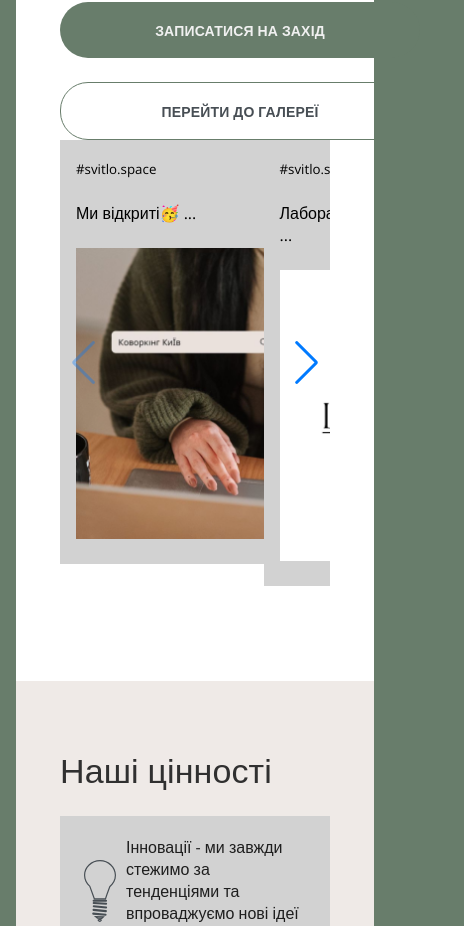
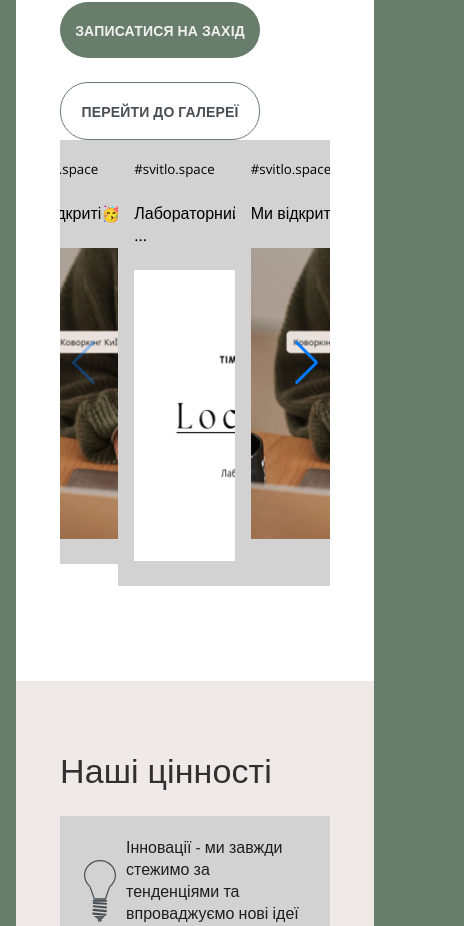
Before and after one commit to kubrakkirill/svitlo, a React (Create React App) app in the folder frontend/: page /about in a window 390 px wide. Shown: the part 1458-2384 px from the top of the page, 464 px wide, since content can reach past the window. Built offline with nearby package versions, Linux system fonts and the light colour scheme; the HTML template or start-up script is replaced by a standard one.

Commit message:
add some changes

```diff
--- a/frontend/src/Components/Button/Button.css
+++ b/frontend/src/Components/Button/Button.css
@@ -1,6 +1,7 @@
 .button{
     font-family: 'Open Sans', sans-serif;
-    padding: 17.5px 0;width: 360px;
+    padding: 17.5px 0;
+    width: 360px;
     text-align: center;
     font-weight: 600;
     font-size: 14px;
@@ -28,3 +29,13 @@
     color: #F0F0F0;
     background: #556658;
 }
+@media (max-width: 1350px) {
+    .button{
+        width: 300px;
+    }
+}
+@media (max-width: 850px) {
+    .button{
+        width: 200px;
+    }
+}
--- a/frontend/src/Components/Contact/Contact2.css
+++ b/frontend/src/Components/Contact/Contact2.css
@@ -5,14 +5,19 @@
 }
 .contact__container{
     padding: 42px 44px 105px;
-    display: grid;
-    grid-template-columns: 50% 1fr;
+    /*display: grid;*/
+    /*grid-template-columns: 50% 1fr;*/
+    display: flex;
     gap: 100px;
 }
 .contact__media{
+    width: 65%;
     display: flex;
     flex-direction: column;
     gap: 32px;
+}
+.contact__media{
+    max-width: 576px;
 }
 .contact__media-bottom{
     display: flex;
@@ -37,5 +42,33 @@
     display: flex;
     flex-direction: column;
     gap: 48px;
+    align-items: center;
     padding: 32px;
 }
+.contact__info-services{
+    display: grid;
+    grid-template-columns: 1fr 1fr;
+    gap: 15px;
+}
+.contact__info-flex{
+    display: flex;
+    gap: 10px;
+}
+.contact__info-flex-column{
+    display: flex;
+    flex-direction: column;
+    gap: 10px;
+}
+@media (max-width: 1350px) {
+    .contact__container{
+        display: flex;
+        flex-direction: column;
+        align-items: center;
+        /*grid-template-columns: 1fr;*/
+    }
+}
+@media (max-width: 850px) {
+    .contact__info-services{
+        grid-template-columns: 1fr;
+    }
+}
--- a/frontend/src/Components/Info/Info.css
+++ b/frontend/src/Components/Info/Info.css
@@ -38,9 +38,9 @@
 }
 .info__content-card{
     height: 100%;
-    /*position: absolute;*/
-    /*left: 50%;*/
-    /*transform: translateX(-50%);*/
+    position: absolute;
+    left: 50%;
+    transform: translateX(-50%);
     width: 270px;
     display: flex;
     flex-direction: column;
@@ -49,9 +49,25 @@
     padding: 20px 16px;
     background-color: #D2D2D2;
 }
+.swiper-button-next, .swiper-button-prev{
+    color: black;
+}
 @media (max-width: 1350px) {
     .info__content{
         display: flex;
         flex-direction: column;
     }
+    .info__content-card{
+        height: 100%;
+        position: inherit;
+        left: 50%;
+        transform: translateX(-50%);
+        width: 270px;
+        display: flex;
+        flex-direction: column;
+        justify-content: space-between;
+        gap: 24px;
+        padding: 20px 16px;
+        background-color: #D2D2D2;
+    }
 }
--- a/frontend/src/Components/Info/Info.jsx
+++ b/frontend/src/Components/Info/Info.jsx
@@ -26,7 +26,7 @@ const Info = (props) => {
                     </div>
                     <Swiper
                         navigation={true}
-                        spaceBetween={137}
+                        spaceBetween={-37}
                         slidesPerView={2}
                         modules={[Navigation]}
                         className="info__content-cards">
--- a/frontend/src/Components/Inscription/Inscription.css
+++ b/frontend/src/Components/Inscription/Inscription.css
@@ -3,7 +3,7 @@
     line-height: 150%;
     color: #FFFFFF;
 }
-@media (max-width: 750px) {
+@media (max-width: 1350px) {
     .inscription{
         display: none;
     }
--- a/frontend/src/Components/index.js
+++ b/frontend/src/Components/index.js
@@ -1,7 +1,7 @@
 import Inscription from "./Inscription/Inscription";
 import Header from "./Header/Header";
 import Info from "./Info/Info";
-import Contact from "./Contact/Contact"
+import Contact2 from "./Contact/Contact2"
 import Special from "./Special/Special"
 import Questions from "./Questions/Questions"
 import Footer from "./Footer/Footer"
@@ -14,7 +14,7 @@ export {
     Inscription,
     Header,
     Info,
-    Contact,
+    Contact2,
     Special,
     Questions,
     Footer,
--- a/frontend/src/Pages/Main.jsx
+++ b/frontend/src/Pages/Main.jsx
@@ -1,4 +1,4 @@
-import {Inscription, Header, Contact, Special, Questions, Footer, Info} from '../Components/index'
+import {Inscription, Header, Contact2, Special, Questions, Footer, Info} from '../Components/index'
 import '../index.css'
 import React from 'react'
 import image from '../Assets/header2.svg'
@@ -54,7 +54,7 @@ const Main = () => {
                           img: imageCard1
                       }
                       ]}/>
-            <Contact />
+            <Contact2 />
             <Special />
             <Questions />
             <Footer />
```
Also changed, not shown: frontend/src/Components/Contact/Contact2.jsx (+33 -7 lines).
